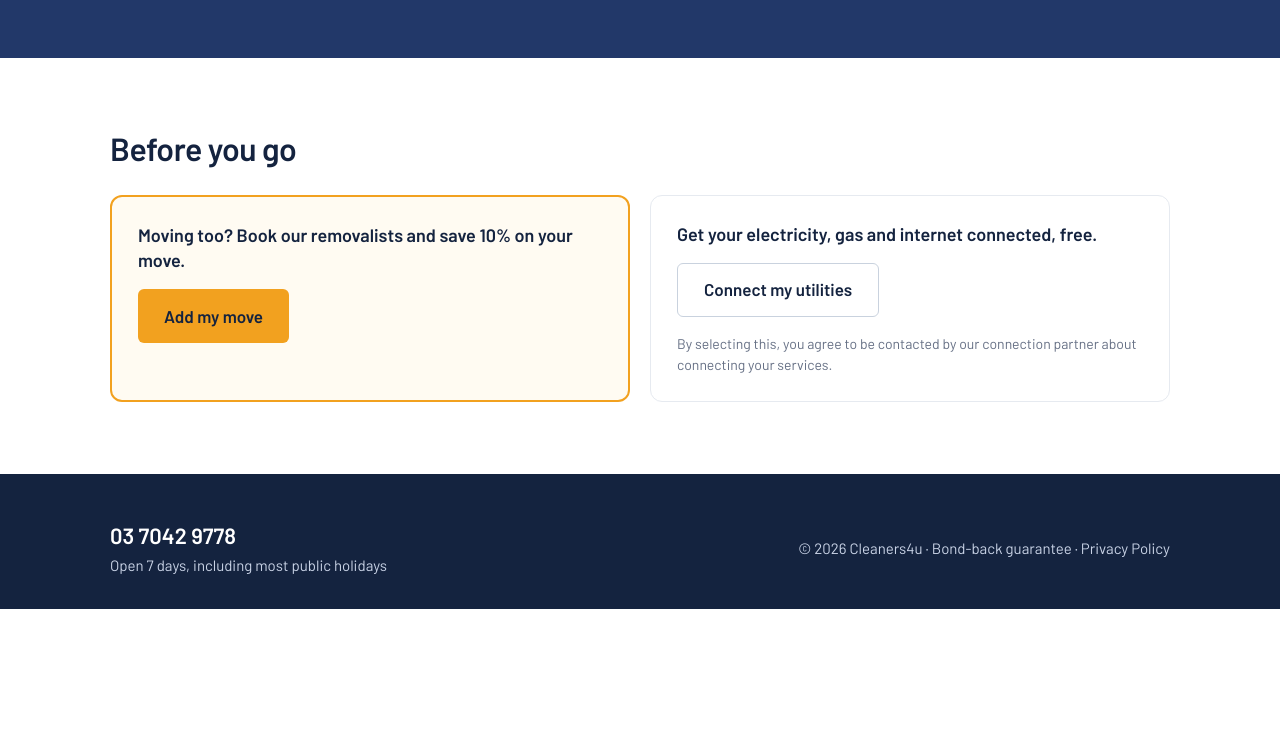
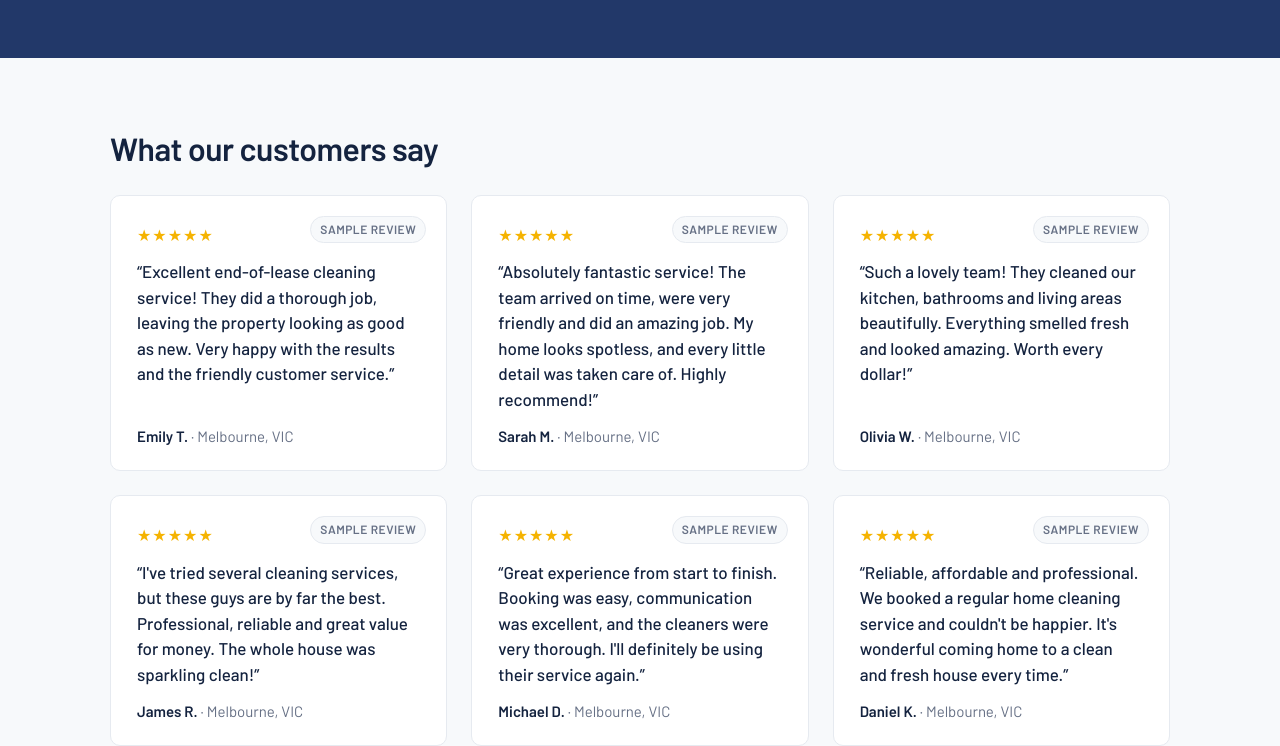
Before and after one commit to kumeshcts-coder/cleaners4u, a plain HTML site: page thank-you.html in a window 1280 px wide. Shown: the part 1445-2191 px from the top of the page. Before the commit the page ends 2054 px from the top, so only its background shows below. Drawn offline with Linux system fonts and the light colour scheme.

Commit message:
Add labelled sample reviews until real ones are supplied
Six placeholder cleaning reviews in assets/reviews.js, marked sample: true.
Sample cards show a visible "Sample review" label and no Google logo;
real reviews added later show the Google logo as before.

Co-Authored-By: Claude Opus 5.5 <noreply@anthropic.com>

```diff
--- a/assets/reviews.js
+++ b/assets/reviews.js
@@ -1,7 +1,17 @@
 /* Customer review cards for the landing page (first 3) and thank-you page (all).
-   Add REAL Google reviews about Cleaners4u cleaning only, cleaning/bond/inspection ones first, copied as written.
-   Never write or edit reviews. While this list is empty, the review cards are hidden and only the rating heading shows.
-   Example entry:  { name: 'First name L.', suburb: 'Suburb', text: 'Review text as written on Google.' },
+
+   REAL reviews: add real Google reviews about Cleaners4u cleaning, copied as written, cleaning/bond/inspection ones first:
+     { name: 'First name L.', suburb: 'Suburb', text: 'Review text as written on Google.' },
+   Real reviews show the Google logo.
+
+   SAMPLE reviews (sample: true) are placeholder text for the layout only. They show a visible "Sample review" label
+   and no Google logo, so visitors don't take them for real reviews. Delete them all once real reviews are added.
 */
 window.C4U_REVIEWS = [
+  { sample: true, name: 'Emily T.', suburb: 'Melbourne, VIC', text: 'Excellent end-of-lease cleaning service! They did a thorough job, leaving the property looking as good as new. Very happy with the results and the friendly customer service.' },
+  { sample: true, name: 'Sarah M.', suburb: 'Melbourne, VIC', text: 'Absolutely fantastic service! The team arrived on time, were very friendly and did an amazing job. My home looks spotless, and every little detail was taken care of. Highly recommend!' },
+  { sample: true, name: 'Olivia W.', suburb: 'Melbourne, VIC', text: 'Such a lovely team! They cleaned our kitchen, bathrooms and living areas beautifully. Everything smelled fresh and looked amazing. Worth every dollar!' },
+  { sample: true, name: 'James R.', suburb: 'Melbourne, VIC', text: "I've tried several cleaning services, but these guys are by far the best. Professional, reliable and great value for money. The whole house was sparkling clean!" },
+  { sample: true, name: 'Michael D.', suburb: 'Melbourne, VIC', text: "Great experience from start to finish. Booking was easy, communication was excellent, and the cleaners were very thorough. I'll definitely be using their service again." },
+  { sample: true, name: 'Daniel K.', suburb: 'Melbourne, VIC', text: "Reliable, affordable and professional. We booked a regular home cleaning service and couldn't be happier. It's wonderful coming home to a clean and fresh house every time." }
 ];
--- a/thank-you.html
+++ b/thank-you.html
@@ -100,6 +100,7 @@ h1{font-size:42px;line-height:1.1;letter-spacing:-.022em;text-wrap:balance}
 .rcards{display:grid;grid-template-columns:repeat(3,1fr);gap:24px}
 .rc{position:relative;background:#fff;border:1px solid var(--line);border-radius:10px;padding:26px 26px 22px;display:flex;flex-direction:column;gap:12px}
 .rc .gl{position:absolute;top:24px;right:24px;width:22px;height:22px}
+.rc .smp{position:absolute;top:20px;right:20px;padding:3px 9px;border-radius:20px;background:var(--soft);border:1px solid var(--line);font-size:12px;font-weight:600;letter-spacing:.04em;text-transform:uppercase;color:var(--muted)}
 .rc blockquote{font-size:17px;line-height:1.5;color:var(--ink);font-weight:500}
 .rc figcaption{margin-top:auto;font-size:15px;color:var(--muted)}
 .rc figcaption b{color:var(--ink);font-weight:600}
@@ -287,7 +288,7 @@ footer a{text-decoration:none}footer a:hover{color:#fff}
   if (R.length) {
     var esc = function (s) { var d = document.createElement('div'); d.textContent = s; return d.innerHTML; };
     $('#rcards').innerHTML = R.map(function (r) {
-      return '<figure class="rc"><span class="stars" aria-label="5 stars">★★★★★</span><svg class="gl" viewBox="0 0 48 48" aria-hidden="true"><use href="#i-g"/></svg><blockquote>“' + esc(r.text) + '”</blockquote><figcaption><b>' + esc(r.name) + '</b>' + (r.suburb ? ' · ' + esc(r.suburb) : '') + '</figcaption></figure>';
+      return '<figure class="rc"><span class="stars" aria-label="5 stars">★★★★★</span>' + (r.sample ? '<span class="smp">Sample review</span>' : '<svg class="gl" viewBox="0 0 48 48" aria-hidden="true"><use href="#i-g"/></svg>') + '<blockquote>“' + esc(r.text) + '”</blockquote><figcaption><b>' + esc(r.name) + '</b>' + (r.suburb ? ' · ' + esc(r.suburb) : '') + '</figcaption></figure>';
     }).join('');
     $('#revSec').hidden = false;
   }
```
Also changed, not shown: index.html (+2 -1 lines).
